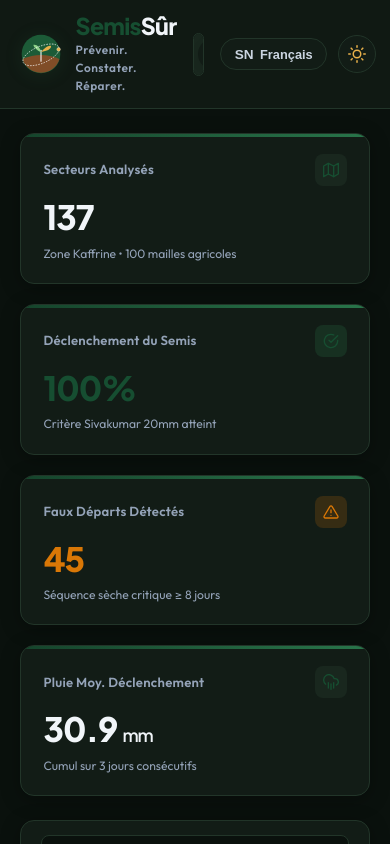
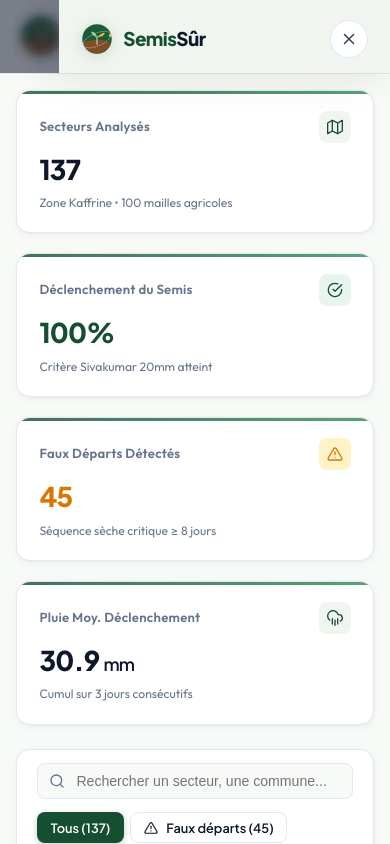
Before and after one commit to Makhtar1927/SemisSur, a React (Vite) app in the folder frontend/: page / in a window 390 px wide. Both pictures are taken after a click on the button "Ouvrir le menu de navigation". Shown: the top 844 px of the page. Built offline with nearby package versions, Linux system fonts and the light colour scheme.

Commit message:
feat(mobile): hamburger menu, mobile drawer navigation, and responsive breakpoints for all screen sizes

```diff
--- a/frontend/src/components/Icons.tsx
+++ b/frontend/src/components/Icons.tsx
@@ -171,3 +171,11 @@
     <line x1="12" y1="8" x2="12.01" y2="8" />
   </svg>
 )
+
+export const IconMenu: React.FC<IconProps> = ({ size = 20, strokeWidth = 2, color = 'currentColor', className }) => (
+  <svg width={size} height={size} viewBox="0 0 24 24" fill="none" stroke={color} strokeWidth={strokeWidth} strokeLinecap="round" strokeLinejoin="round" className={className}>
+    <line x1="3" y1="12" x2="21" y2="12" />
+    <line x1="3" y1="6" x2="21" y2="6" />
+    <line x1="3" y1="18" x2="21" y2="18" />
+  </svg>
+)
--- a/frontend/src/components/Navbar.tsx
+++ b/frontend/src/components/Navbar.tsx
@@ -7,6 +7,8 @@
   IconBook,
   IconSun,
   IconMoon,
+  IconMenu,
+  IconClose,
 } from './Icons'
 
 interface NavbarProps {
@@ -23,6 +25,7 @@
   setWolofMode,
 }) => {
   const [theme, setTheme] = useState<'light' | 'dark'>('light')
+  const [isMobileMenuOpen, setIsMobileMenuOpen] = useState<boolean>(false)
 
   useEffect(() => {
     const saved = localStorage.getItem('semissur_theme') as 'light' | 'dark' | null
@@ -39,6 +42,23 @@
     localStorage.setItem('semissur_theme', next)
   }
 
+  const handleSelectTab = (tab: 'carte' | 'historique' | 'simulateur' | 'methodologie') => {
+    setActiveTab(tab)
+    setIsMobileMenuOpen(false)
+  }
+
+  // Prevent background scroll when mobile menu is open
+  useEffect(() => {
+    if (isMobileMenuOpen) {
+      document.body.style.overflow = 'hidden'
+    } else {
+      document.body.style.overflow = ''
+    }
+    return () => {
+      document.body.style.overflow = ''
+    }
+  }, [isMobileMenuOpen])
+
   return (
     <header className="navbar">
       <div className="navbar__container">
@@ -46,14 +66,14 @@
         <BrandLogo
           size="md"
           showTagline={true}
-          onClick={() => setActiveTab('carte')}
+          onClick={() => handleSelectTab('carte')}
         />
 
-        {/* Segmented Navigation Controls */}
-        <nav className="navbar__nav">
+        {/* Desktop Segmented Navigation (Hidden on Mobile) */}
+        <nav className="navbar__nav navbar__nav--desktop">
           <button
             className={`nav-btn ${activeTab === 'carte' ? 'nav-btn--active' : ''}`}
-            onClick={() => setActiveTab('carte')}
+            onClick={() => handleSelectTab('carte')}
           >
             <IconMap size={16} />
             <span>{wolofMode ? 'Koos / Nataal' : 'Carte Interactive'}</span>
@@ -61,7 +81,7 @@
 
           <button
             className={`nav-btn ${activeTab === 'historique' ? 'nav-btn--active' : ''}`}
-            onClick={() => setActiveTab('historique')}
+            onClick={() => handleSelectTab('historique')}
           >
             <IconHistory size={16} />
             <span>{wolofMode ? 'Taarix 10 At' : 'Historique & Climat'}</span>
@@ -69,7 +89,7 @@
 
           <button
             className={`nav-btn ${activeTab === 'simulateur' ? 'nav-btn--active' : ''}`}
-            onClick={() => setActiveTab('simulateur')}
+            onClick={() => handleSelectTab('simulateur')}
           >
             <IconSliders size={16} />
             <span>{wolofMode ? 'Nattukaay' : 'Simulateur'}</span>
@@ -77,23 +97,23 @@
 
           <button
             className={`nav-btn ${activeTab === 'methodologie' ? 'nav-btn--active' : ''}`}
-            onClick={() => setActiveTab('methodologie')}
+            onClick={() => handleSelectTab('methodologie')}
           >
             <IconBook size={16} />
             <span>{wolofMode ? 'Xam-xam' : 'Méthode & Données'}</span>
           </button>
         </nav>
 
-        {/* Global Action Tools */}
-        <div className="navbar__actions">
+        {/* Desktop Actions */}
+        <div className="navbar__actions navbar__actions--desktop">
           {/* Wolof / French Switcher */}
           <button
             className={`btn-pill-lang ${wolofMode ? 'btn-pill-lang--active' : ''}`}
             onClick={() => setWolofMode(!wolofMode)}
             title="Basculer vers les conseils en Wolof"
           >
-            <span style={{ fontSize: '0.85rem' }}>SN</span>
-            <span style={{ fontWeight: 700 }}>{wolofMode ? 'Wolof' : 'Français'}</span>
+            <span style={{ fontSize: '0.82rem', fontWeight: 700 }}>SN</span>
+            <span style={{ fontWeight: 600 }}>{wolofMode ? 'Wolof' : 'Français'}</span>
           </button>
 
           {/* Dark / Light Mode Switch */}
@@ -110,7 +130,141 @@
             )}
           </button>
         </div>
+
+        {/* Mobile Hamburger Button (Visible only on mobile/tablet) */}
+        <button
+          className="btn-hamburger"
+          onClick={() => setIsMobileMenuOpen(!isMobileMenuOpen)}
+          aria-label="Ouvrir le menu de navigation"
+        >
+          {isMobileMenuOpen ? <IconClose size={22} /> : <IconMenu size={22} />}
+        </button>
       </div>
+
+      {/* Mobile Navigation Drawer Overlay */}
+      {isMobileMenuOpen && (
+        <div
+          className="mobile-menu-overlay"
+          onClick={() => setIsMobileMenuOpen(false)}
+        >
+          <div
+            className="mobile-menu"
+            onClick={(e) => e.stopPropagation()}
+          >
+            {/* Mobile Menu Header */}
+            <div className="mobile-menu__header">
+              <BrandLogo size="sm" showTagline={false} />
+              <button
+                className="btn-theme-toggle"
+                onClick={() => setIsMobileMenuOpen(false)}
+                aria-label="Fermer le menu"
+              >
+                <IconClose size={18} />
+              </button>
+            </div>
+
+            {/* Mobile Navigation Links */}
+            <nav className="mobile-menu__nav">
+              <button
+                className={`mobile-nav-item ${activeTab === 'carte' ? 'mobile-nav-item--active' : ''}`}
+                onClick={() => handleSelectTab('carte')}
+              >
+                <div className="mobile-nav-item__icon">
+                  <IconMap size={20} />
+                </div>
+                <div>
+                  <div className="mobile-nav-item__title">
+                    {wolofMode ? 'Koos / Nataal' : 'Carte Interactive'}
+                  </div>
+                  <div className="mobile-nav-item__desc">
+                    Cartographie satellite & 100 mailles
+                  </div>
+                </div>
+              </button>
+
+              <button
+                className={`mobile-nav-item ${activeTab === 'historique' ? 'mobile-nav-item--active' : ''}`}
+                onClick={() => handleSelectTab('historique')}
+              >
+                <div className="mobile-nav-item__icon">
+                  <IconHistory size={20} />
+                </div>
+                <div>
+                  <div className="mobile-nav-item__title">
+                    {wolofMode ? 'Taarix 10 At' : 'Historique & Climat'}
+                  </div>
+                  <div className="mobile-nav-item__desc">
+                    Distribution 2015-2026 & tendances
+                  </div>
+                </div>
+              </button>
+
+              <button
+                className={`mobile-nav-item ${activeTab === 'simulateur' ? 'mobile-nav-item--active' : ''}`}
+                onClick={() => handleSelectTab('simulateur')}
+              >
+                <div className="mobile-nav-item__icon">
+                  <IconSliders size={20} />
+                </div>
+                <div>
+                  <div className="mobile-nav-item__title">
+                    {wolofMode ? 'Nattukaay' : 'Simulateur Sivakumar'}
+                  </div>
+                  <div className="mobile-nav-item__desc">
+                    Recalcul des seuils en temps réel
+                  </div>
+                </div>
+              </button>
+
+              <button
+                className={`mobile-nav-item ${activeTab === 'methodologie' ? 'mobile-nav-item--active' : ''}`}
+                onClick={() => handleSelectTab('methodologie')}
+              >
+                <div className="mobile-nav-item__icon">
+                  <IconBook size={20} />
+                </div>
+                <div>
+                  <div className="mobile-nav-item__title">
+                    {wolofMode ? 'Xam-xam' : 'Méthode & Données'}
+                  </div>
+                  <div className="mobile-nav-item__desc">
+                    CHIRPS, Sentinel-2 & Open Data
+                  </div>
+                </div>
+              </button>
+            </nav>
+
+            {/* Mobile Settings Section (Wolof + Theme) */}
+            <div className="mobile-menu__footer">
+              <div style={{ display: 'flex', gap: '0.75rem', marginBottom: '1rem' }}>
+                {/* Language Switch */}
+                <button
+                  className={`btn btn--secondary ${wolofMode ? 'btn--primary' : ''}`}
+                  onClick={() => setWolofMode(!wolofMode)}
+                  style={{ flex: 1, padding: '0.6rem 0.8rem', fontSize: '0.85rem' }}
+                >
+                  <span>🇸🇳</span>
+                  <span>{wolofMode ? 'Langue : Wolof' : 'Langue : Français'}</span>
+                </button>
+
+                {/* Theme Switch */}
+                <button
+                  className="btn btn--secondary"
+                  onClick={toggleTheme}
+                  style={{ padding: '0.6rem 0.9rem' }}
+                  title="Changer thème"
+                >
+                  {theme === 'light' ? <IconMoon size={18} /> : <IconSun size={18} />}
+                </button>
+              </div>
+
+              <div style={{ fontSize: '0.74rem', color: 'var(--fg-muted)', textAlign: 'center' }}>
+                SemisSûr • Hackathon SENSAT 2026
+              </div>
+            </div>
+          </div>
+        </div>
+      )}
     </header>
   )
 }
--- a/frontend/src/index.css
+++ b/frontend/src/index.css
@@ -553,3 +553,152 @@
 @keyframes spin {
   to { transform: rotate(360deg); }
 }
+
+/* ─── Mobile Hamburger & Drawer Menu ─── */
+.btn-hamburger {
+  display: none;
+  width: 40px;
+  height: 40px;
+  border-radius: 10px;
+  border: 1px solid var(--border);
+  background: var(--bg-card);
+  color: var(--fg);
+  align-items: center;
+  justify-content: center;
+  cursor: pointer;
+  transition: all var(--transition-fast);
+}
+.btn-hamburger:hover {
+  background: var(--bg-subtle);
+  border-color: var(--clr-vert-semis);
+}
+
+@media (max-width: 900px) {
+  .btn-hamburger {
+    display: flex;
+  }
+  .navbar__nav--desktop,
+  .navbar__actions--desktop {
+    display: none !important;
+  }
+}
+
+.mobile-menu-overlay {
+  position: fixed;
+  inset: 0;
+  background: rgba(15, 23, 42, 0.55);
+  -webkit-backdrop-filter: blur(6px);
+  backdrop-filter: blur(6px);
+  z-index: 1000;
+  display: flex;
+  justify-content: flex-end;
+  animation: fadeIn 200ms ease;
+}
+
+.mobile-menu {
+  width: min(340px, 85vw);
+  height: 100%;
+  background: var(--bg-card);
+  box-shadow: var(--shadow-drawer);
+  display: flex;
+  flex-direction: column;
+  justify-content: space-between;
+  animation: slideInRight 250ms cubic-bezier(0.16, 1, 0.3, 1);
+  overflow-y: auto;
+}
+
+.mobile-menu__header {
+  padding: 1.25rem 1.4rem;
+  border-bottom: 1px solid var(--border);
+  display: flex;
+  align-items: center;
+  justify-content: space-between;
+  background: var(--bg-subtle);
+}
+
+.mobile-menu__nav {
+  padding: 1rem 1.2rem;
+  display: flex;
+  flex-direction: column;
+  gap: 0.65rem;
+}
+
+.mobile-nav-item {
+  width: 100%;
+  display: flex;
+  align-items: center;
+  gap: 0.85rem;
+  padding: 0.75rem 1rem;
+  border-radius: var(--radius-sm);
+  border: 1px solid transparent;
+  background: transparent;
+  color: var(--fg);
+  text-align: left;
+  cursor: pointer;
+  transition: all var(--transition-fast);
+}
+
+.mobile-nav-item:hover {
+  background: var(--bg-subtle);
+}
+
+.mobile-nav-item--active {
+  background: var(--clr-vert-light);
+  border-color: rgba(22, 78, 49, 0.2);
+  color: var(--clr-vert-semis);
+}
+
+.mobile-nav-item__icon {
+  width: 36px;
+  height: 36px;
+  border-radius: 8px;
+  background: var(--bg-card);
+  display: flex;
+  align-items: center;
+  justify-content: center;
+  flex-shrink: 0;
+  border: 1px solid var(--border);
+}
+.mobile-nav-item--active .mobile-nav-item__icon {
+  border-color: var(--clr-vert-semis);
+  color: var(--clr-vert-semis);
+}
+
+.mobile-nav-item__title {
+  font-family: var(--font-title);
+  font-weight: 700;
+  font-size: 0.95rem;
+  line-height: 1.2;
+}
+
+.mobile-nav-item__desc {
+  font-size: 0.74rem;
+  color: var(--fg-muted);
+  margin-top: 0.15rem;
+}
+
+.mobile-menu__footer {
+  padding: 1.25rem 1.4rem;
+  border-top: 1px solid var(--border);
+  background: var(--bg-subtle);
+}
+
+/* ─── Mobile Adjustments for Maps & Controls ─── */
+@media (max-width: 640px) {
+  .page-container {
+    padding: 1rem 1rem 3rem;
+  }
+  .map-wrapper {
+    height: 480px !important;
+  }
+  .floating-legend {
+    bottom: 10px !important;
+    left: 10px !important;
+    max-width: calc(100% - 20px) !important;
+    padding: 0.65rem 0.85rem !important;
+    font-size: 0.72rem !important;
+  }
+  .stat-card__value {
+    font-size: 1.7rem;
+  }
+}
```
